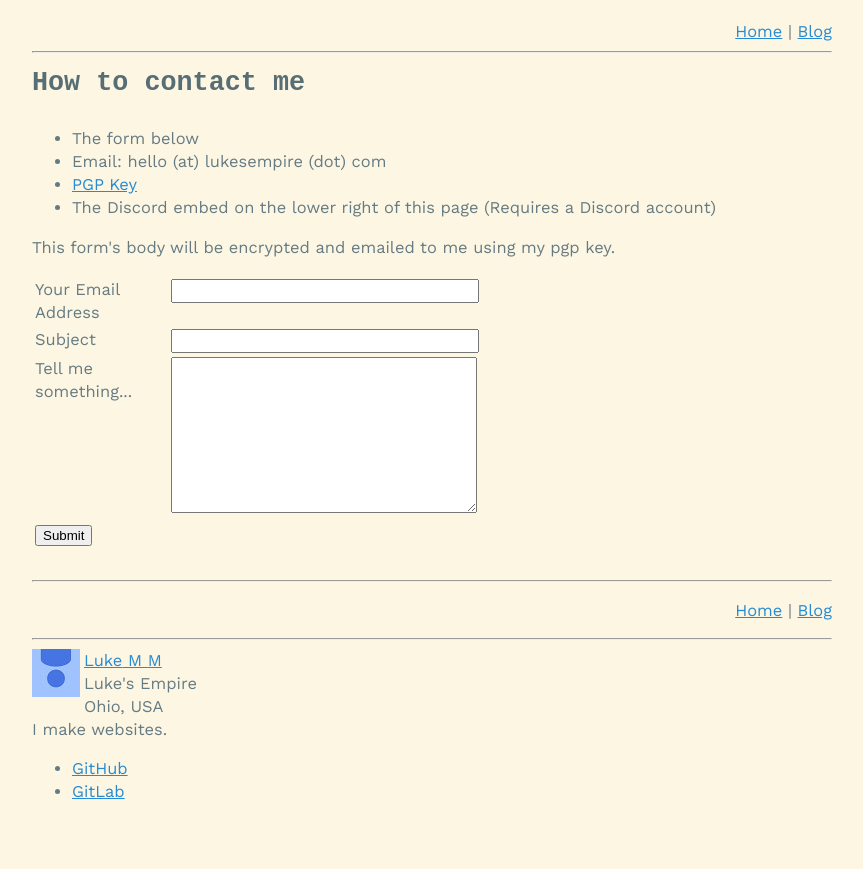
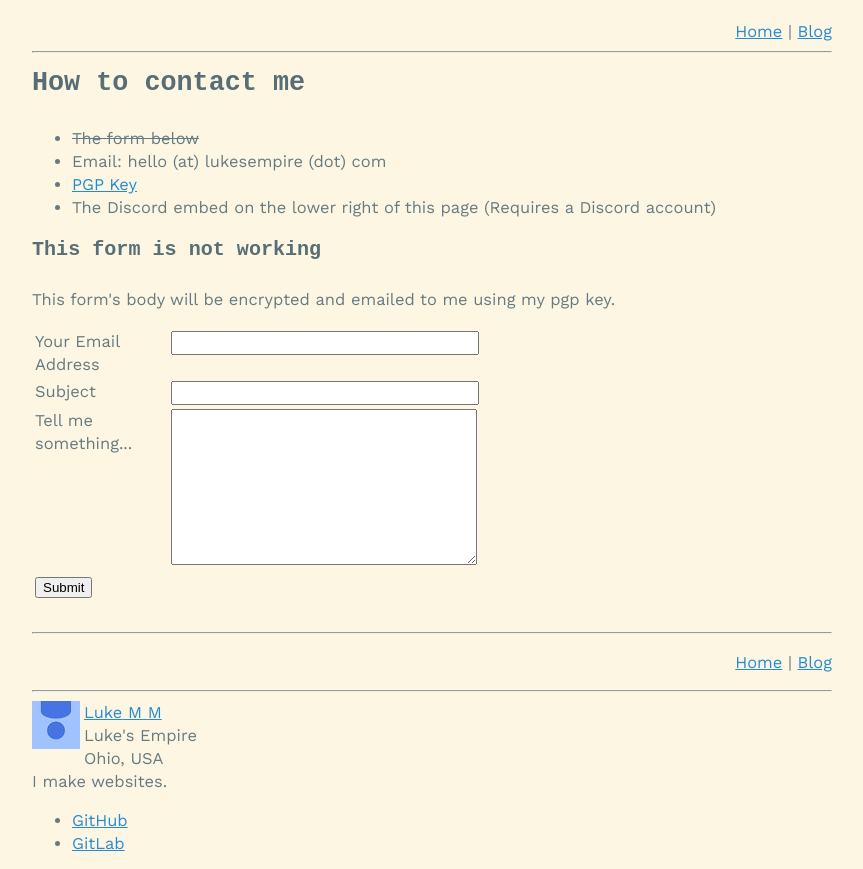
Before and after one commit to luke2m/lukesempire-gitlab-mirror, a Jekyll site: the page built from contactme.html, in a window 1280 px wide, cut to the strip 0-869 px from the top of the page. Shown: the whole strip, without its empty margins (208-1071 px from the left). Built offline with Jekyll 4.4.1, drawn with Linux system fonts in a browser that asks for light colours; a script that is not in the unit is left out.

Commit message:
Update contactme.html

```diff
--- a/contactme.html
+++ b/contactme.html
@@ -7,12 +7,12 @@ description: Contact the Emperor
   <h1> How to contact me</h1>
 
     <ul>
-		<li>The form below</li>
+		<li><s>The form below</s></li>
 		<li>Email: hello (at) lukesempire (dot) com</li>
 		<li><a href="/pgp.txt">PGP Key</a></li>
 		<li>The Discord embed on the lower right of this page (Requires a Discord account)</li>
 		</ul>
-
+<h2> This form is not working</h2>
 <p>This form's body will be encrypted and emailed to me using my pgp key.</p>
 <form id="form" method="post"  action="https://fncontact.com/luke2m/post">
 	<table width="450px">
```
